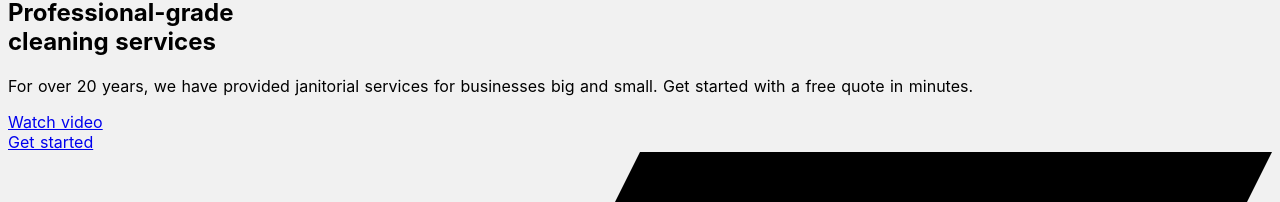
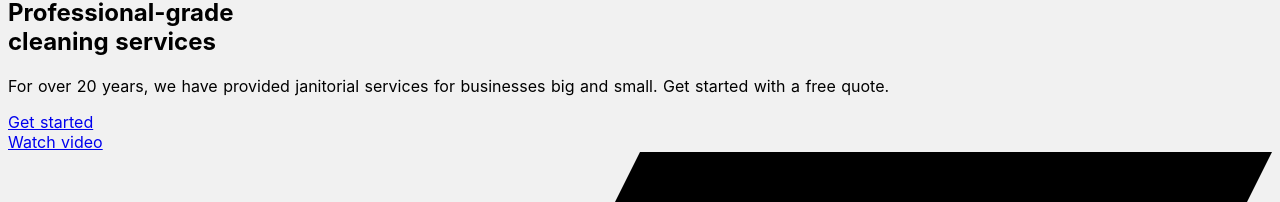
Before and after one commit to kendalled/janitornuxtfinal, a Nuxt app in the folder src/: page / in a window 1280 px wide. Shown: the part 156-358 px from the top of the page. Built offline with nearby package versions, Linux system fonts and the light colour scheme.

Commit message:
Small copy change

```diff
--- a/src/components/TailHero.vue
+++ b/src/components/TailHero.vue
@@ -74,17 +74,17 @@
               <span class="text-blue-600">cleaning services</span>
             </h2>
             <p class="mt-3 text-base text-gray-500 sm:mt-5 sm:text-lg sm:max-w-xl sm:mx-auto md:mt-5 md:text-xl lg:mx-0">
-              For over 20 years, we have provided janitorial services for businesses big and small. Get started with a free quote in minutes.
+              For over 20 years, we have provided janitorial services for businesses big and small. Get started with a free quote.
             </p>
             <div class="mt-5 sm:mt-8 sm:flex sm:justify-center lg:justify-start">
               <div class="rounded-md shadow">
-                <a href="#" class="w-full flex items-center justify-center px-8 py-3 border border-transparent text-base leading-6 font-medium rounded-md text-blue-700 bg-blue-100 hover:text-blue-600 hover:bg-blue-50 focus:outline-none focus:shadow-outline focus:border-blue-300 transition duration-150 ease-in-out md:py-4 md:text-lg md:px-10">
-                  Watch video
+                <a href="#" class="w-full flex items-center justify-center px-8 py-3 border border-transparent text-base leading-6 font-medium rounded-md text-white bg-blue-600 hover:bg-blue-500 focus:outline-none focus:shadow-outline transition duration-150 ease-in-out md:py-4 md:text-lg md:px-10">
+                  Get started
                 </a>
               </div>
               <div class="mt-3 sm:mt-0 sm:ml-3">
-                <a href="#" class="w-full flex items-center justify-center px-8 py-3 border border-transparent text-base leading-6 font-medium rounded-md text-white bg-blue-600 hover:bg-blue-500 focus:outline-none focus:shadow-outline transition duration-150 ease-in-out md:py-4 md:text-lg md:px-10">
-                  Get started
+                <a href="#" class="w-full flex items-center justify-center px-8 py-3 border border-transparent text-base leading-6 font-medium rounded-md text-blue-700 bg-blue-100 hover:text-blue-600 hover:bg-blue-50 focus:outline-none focus:shadow-outline focus:border-blue-300 transition duration-150 ease-in-out md:py-4 md:text-lg md:px-10">
+                  Watch video
                 </a>
               </div>
             </div>
```
